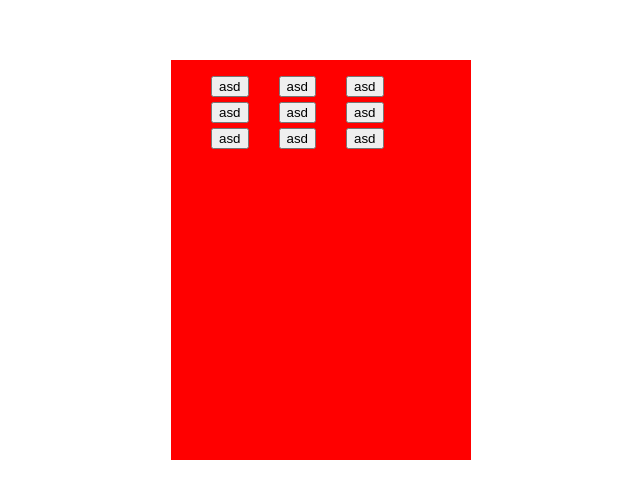
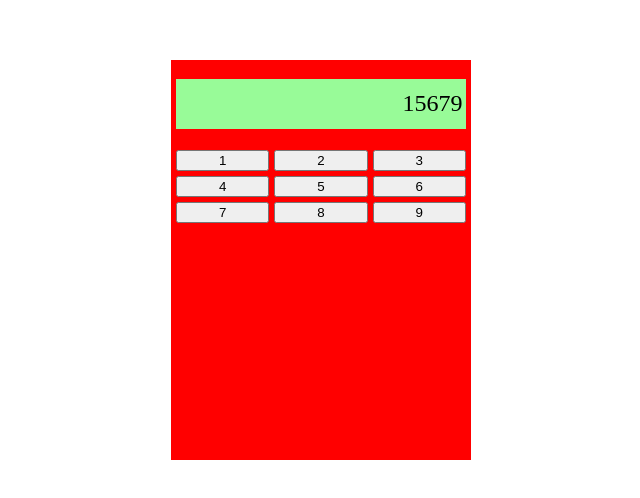
Before and after one commit to Praty28/Calculator, a plain HTML site: page index.html in a window 1280 px wide. Shown: the part 140-638 px from the top of the page, without its empty margins (319-959 px from the left). Drawn offline with Linux system fonts and the light colour scheme.

Commit message:
Add display and display text

```diff
--- a/index.html
+++ b/index.html
@@ -11,16 +11,19 @@
 </head>
 <body>
     <div>
+        <span class="display">
+            <p class="displayText">15679</p>
+        </span>
         <ul class="buttonContainer">
-            <li><button>asd</button></li>
-            <li><button>asd</button></li>
-            <li><button>asd</button></li>
-            <li><button>asd</button></li>
-            <li><button>asd</button></li>
-            <li><button>asd</button></li>
-            <li><button>asd</button></li>
-            <li><button>asd</button></li>
-            <li><button>asd</button></li>
+            <li><button>1</button></li>
+            <li><button>2</button></li>
+            <li><button>3</button></li>
+            <li><button>4</button></li>
+            <li><button>5</button></li>
+            <li><button>6</button></li>
+            <li><button>7</button></li>
+            <li><button>8</button></li>
+            <li><button>9</button></li>
         </ul>
     </div>
 
--- a/stylesheet.css
+++ b/stylesheet.css
@@ -25,11 +25,35 @@ div {
 	margin: auto;
 }
 
+span {
+    position: relative;
+    display: block;
+    top: -5px;
+    left: 5px;
+
+    background-color: palegreen;
+    width: 96.52%;
+    height: 50px;
+}
+
+.display>p {
+    position: relative;
+    top: 11px;
+    font-size: x-large;
+    text-align: right;
+    right: 3px;
+}
+button {
+    width: 100%
+}
+
 
 .buttonContainer {
+    padding-left: 5px;
+    padding-right: 5px;
     display: grid;
     list-style: none;
-    grid-template-columns: 1fr 1fr 2fr;
+    grid-template-columns: 1fr 1fr 1fr ;
     grid-gap: 5px;
     align-items: center;
 
```
